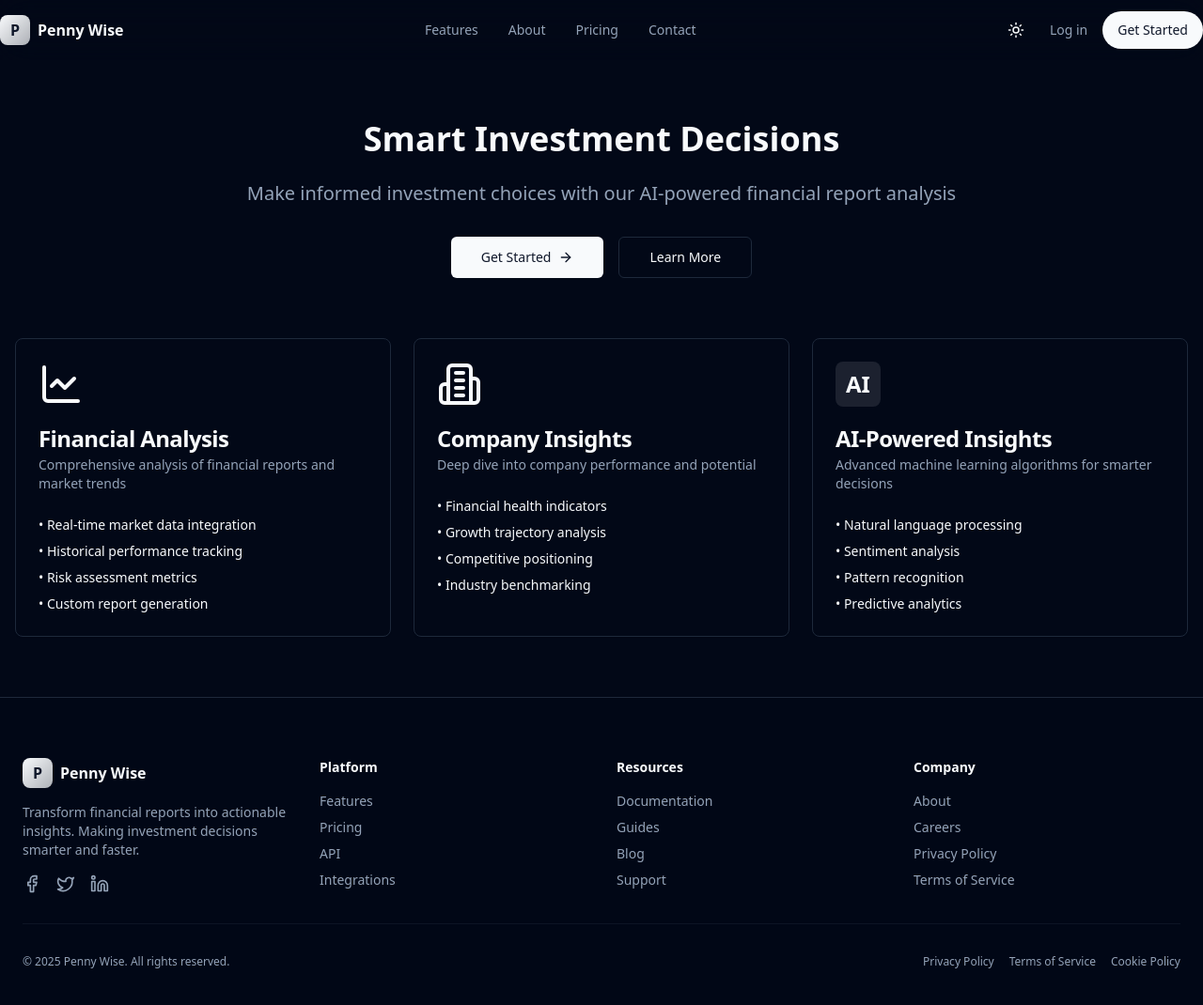
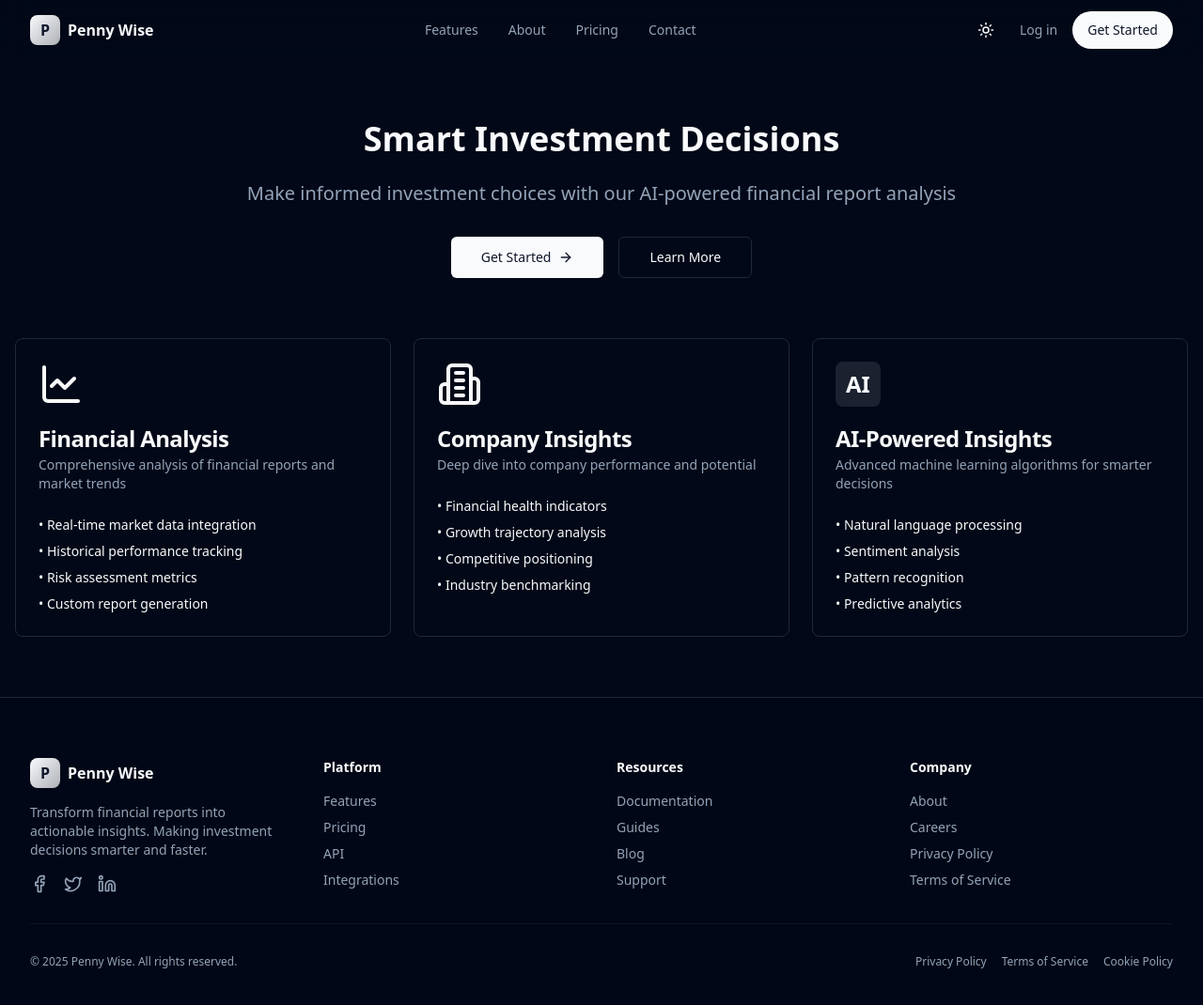
Before and after one commit to NLG-PROJECT/web-app-frontend, a React (Vite) app: page /investor in a window 1280 px wide. Shown: the top 1070 px of the page at 94% size. Built offline with nearby package versions, Linux system fonts and the light colour scheme.

Commit message:
fixed header and footer

```diff
--- a/src/components/Footer.tsx
+++ b/src/components/Footer.tsx
@@ -5,7 +5,7 @@
 export default function Footer() {
   return (
     <footer className="w-full border-t bg-background/95 backdrop-blur-sm">
-      <div className="container flex flex-col gap-8 px-4 py-10 md:px-6 lg:py-16">
+      <div className="container mx-auto max-w-7xl px-4 sm:px-6 lg:px-8 flex flex-col gap-8 py-10 lg:py-16">
         <div className="grid gap-8 sm:grid-cols-2 md:grid-cols-4">
           <div className="space-y-4">
             <div className="flex items-center gap-2 font-bold">
--- a/src/components/Header.tsx
+++ b/src/components/Header.tsx
@@ -37,7 +37,7 @@
         isScrolled ? 'bg-background/80 shadow-sm' : 'bg-transparent'
       }`}
     >
-      <div className="container flex h-16 items-center justify-between">
+      <div className="container mx-auto max-w-7xl px-4 sm:px-6 lg:px-8 flex h-16 items-center justify-between">
         <Link to="/" className="flex items-center gap-2 font-bold">
           <div className="size-8 rounded-lg bg-gradient-to-br from-primary to-primary/70 flex items-center justify-center text-primary-foreground">
             P
@@ -129,7 +129,7 @@
           exit={{ opacity: 0, y: -20 }}
           className="md:hidden absolute top-16 inset-x-0 bg-background/95 backdrop-blur-lg border-b"
         >
-          <div className="container py-4 flex flex-col gap-4">
+          <div className="container mx-auto max-w-7xl px-4 sm:px-6 lg:px-8 py-4 flex flex-col gap-4">
             <Link
               to="/features"
               className="py-2 text-sm font-medium"
```
